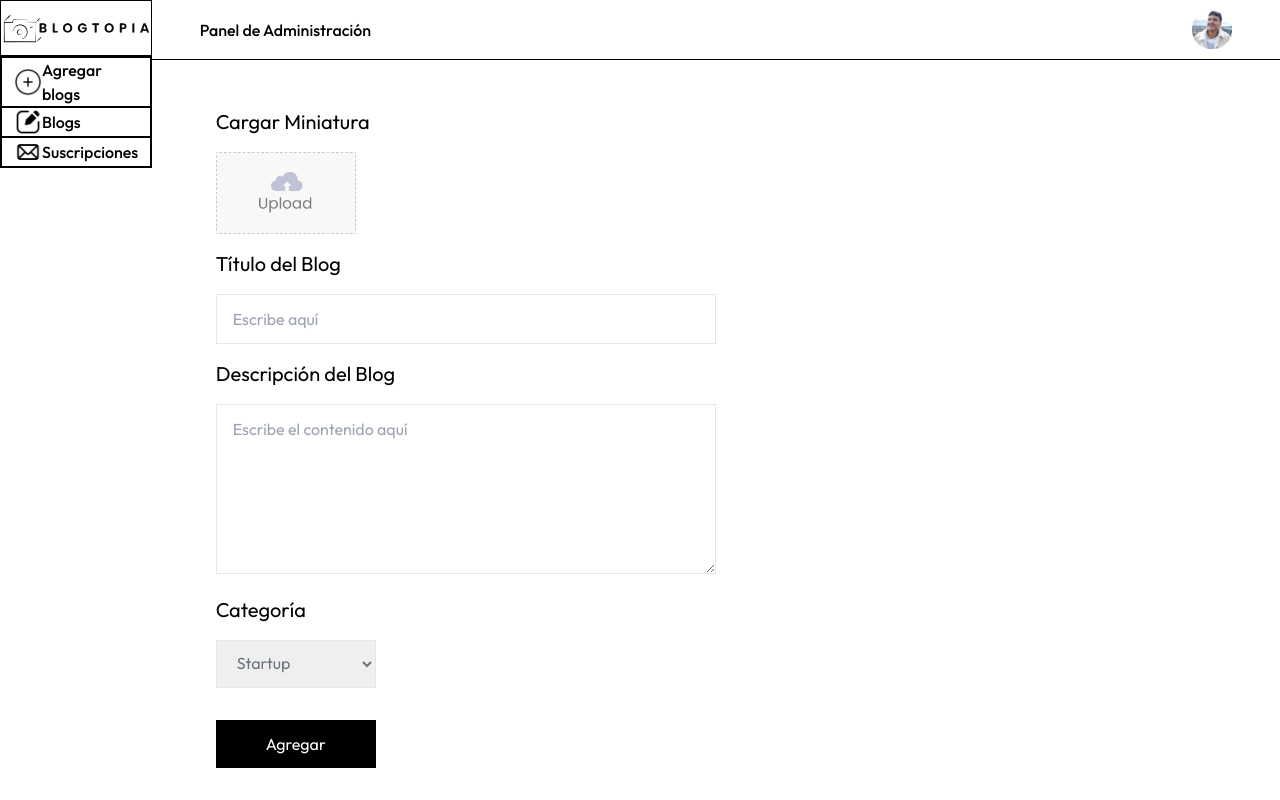
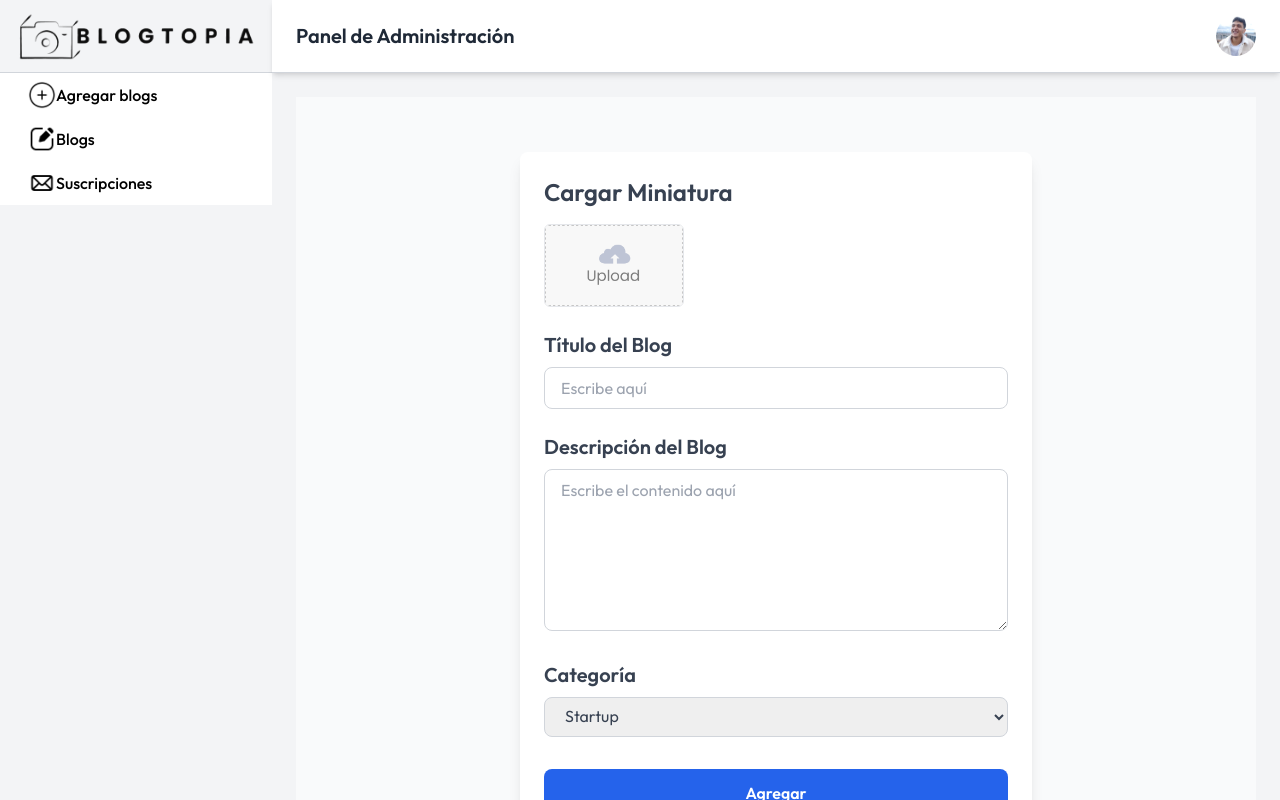
Before and after one commit to JohanECanoR11/blogotopia, a Next.js app: page /admin/addProduct in a window 1280 px wide. Built offline with nearby package versions, Linux system fonts and the light colour scheme.

Commit message:
Update styles

```diff
--- a/Components/AdminComponents/Sidebar.jsx
+++ b/Components/AdminComponents/Sidebar.jsx
@@ -5,23 +5,25 @@ import React from 'react'
 
 const Sidebar = () => {
   return (
-    <div className='flex flex-col bg-slate-100'>
-      <div className='px-2 sm:pl-14 py-3 border border-black'>
-        <Image src={assets.logo} width={170} alt='' />
+    <div className='flex flex-col bg-gray-100 h-screen'>
+      <div className='px-4 py-3 border-b border-gray-300'>
+        <Image src={assets.logo} width={240} alt='Logo' />
       </div>
-      <div className="w-28 sm:w-80 h-[100vh] relative py-12 border border-black">
-        <div className="w-[50%] sm:w-[80%] absolute right-0">
-          <Link href='/admin/addProduct' className="flex items-center border border-black gap-3 font-medium px-3 py-2 bg-white shadow-[-5px_5px_0px_#000000]">
-            <Image src={assets.add_icon} alt='' width={28} /><p>Agregar blogs</p>
+      <div className="flex flex-col w-64 sm:w-80 h-full py-6 border-r border-gray-300 bg-white">
+        <nav className="flex flex-col space-y-4 px-4">
+          <Link href='/admin/addProduct' className="flex items-center gap-3 font-medium px-3 py-2 rounded-lg hover:bg-gray-200 transition-colors">
+            <Image src={assets.add_icon} alt='Agregar' width={28} />
+            <p>Agregar blogs</p>
           </Link>
-          <Link href='/admin/blogList' className="mt-5 flex items-center border border-black gap-3 font-medium px-3 py-2 bg-white shadow-[-5px_5px_0px_#000000]">
-            <Image src={assets.blog_icon} alt='' width={28} /><p>Blogs</p>
+          <Link href='/admin/blogList' className="flex items-center gap-3 font-medium px-3 py-2 rounded-lg hover:bg-gray-200 transition-colors">
+            <Image src={assets.blog_icon} alt='Blogs' width={28} />
+            <p>Blogs</p>
           </Link>
-          <Link href='/admin/subscriptions' className="mt-5 flex items-center border border-black gap-3 font-medium px-3 py-2 bg-white shadow-[-5px_5px_0px_#000000]">
-            <Image src={assets.email_icon} alt='' width={28} /><p>Suscripciones</p>
+          <Link href='/admin/subscriptions' className="flex items-center gap-3 font-medium px-3 py-2 rounded-lg hover:bg-gray-200 transition-colors">
+            <Image src={assets.email_icon} alt='Suscripciones' width={28} />
+            <p>Suscripciones</p>
           </Link>
-        </div>
-
+        </nav>
       </div>
     </div>
   )
--- a/app/admin/addProduct/page.jsx
+++ b/app/admin/addProduct/page.jsx
@@ -6,21 +6,19 @@ import React, { useState } from 'react'
 import { toast } from 'react-toastify'
 
 const page = () => {
-
   const [image, setImage] = useState(false);
   const [data, setData] = useState({
-    title:"",
-    description:"",
-    category:"Startup",
-    author:"Johan Cano",
-    authorImg:"/author_img.png"
+    title: "",
+    description: "",
+    category: "Startup",
+    author: "Johan Cano",
+    authorImg: "/author_img.png"
   });
 
   const onChangeHandler = (event) => {
     const name = event.target.name;
     const value = event.target.value;
-    setData(data => ({...data, [name] : value}));
-    console.log(data);
+    setData(data => ({ ...data, [name]: value }));
   }
 
   const onSubmitHandler = async (e) => {
@@ -38,42 +36,81 @@ const page = () => {
       toast.success(response.data.msg);
       setImage(false);
       setData({
-        title:"",
-        description:"",
-        category:"Startup",
-        author:"Johan Cano",
-        authorImg:"/author_img.png"
+        title: "",
+        description: "",
+        category: "Startup",
+        author: "Johan Cano",
+        authorImg: "/author_img.png"
       });
-    }
-    else {
+    } else {
       toast.error("¡Error!")
     }
   }
 
   return (
-    <>
-      <form onSubmit={onSubmitHandler} className='pt-5 px-5 sm:pt-12 sm:pl-16'>
-        <p className='text-xl'>Cargar Miniatura</p>
-        <label htmlFor="image">
-          <Image className='mt-4' src={!image?assets.upload_area:URL.createObjectURL(image)} width={140} height={70} alt='' />
+    <div className="bg-gray-50 min-h-screen p-5 sm:p-12 flex justify-center items-center">
+      <form onSubmit={onSubmitHandler} className="bg-white shadow-lg rounded-lg p-6 max-w-lg w-full">
+        <p className="text-2xl font-semibold text-gray-700">Cargar Miniatura</p>
+        <label htmlFor="image" className="block mt-4 cursor-pointer">
+          <Image
+            className="rounded-md border"
+            src={!image ? assets.upload_area : URL.createObjectURL(image)}
+            width={140}
+            height={70}
+            alt="Upload area"
+          />
         </label>
-        <input onChange={(e) => setImage(e.target.files[0])} type="file" id='image' hidden required />
-        <p className='text-xl mt-4'>Título del Blog</p>
-        <input name='title' onChange={onChangeHandler} value={data.title} className='w-full sm:w-[500px] mt-4 px-4 py-3 border' type="text" placeholder='Escribe aquí' required />
-        <p className='text-xl mt-4'>Descripción del Blog</p>
-        <textarea name='description' onChange={onChangeHandler} value={data.description} className='w-full sm:w-[500px] mt-4 px-4 py-3 border' type="text" placeholder='Escribe el contenido aquí' rows={6} required />
-        <p className='text-xl mt-4'>Categoría</p>
-        <select name="category" onChange={onChangeHandler} value={data.category} className='w-40 mt-4 px-4 py-3 border text-gray-500'>
+        <input
+          onChange={(e) => setImage(e.target.files[0])}
+          type="file"
+          id="image"
+          hidden
+          required
+        />
+
+        <p className="text-xl font-semibold text-gray-700 mt-6">Título del Blog</p>
+        <input
+          name="title"
+          onChange={onChangeHandler}
+          value={data.title}
+          className="w-full mt-2 px-4 py-2 border border-gray-300 rounded-lg focus:outline-none focus:ring-2 focus:ring-blue-500"
+          type="text"
+          placeholder="Escribe aquí"
+          required
+        />
+
+        <p className="text-xl font-semibold text-gray-700 mt-6">Descripción del Blog</p>
+        <textarea
+          name="description"
+          onChange={onChangeHandler}
+          value={data.description}
+          className="w-full mt-2 px-4 py-2 border border-gray-300 rounded-lg focus:outline-none focus:ring-2 focus:ring-blue-500"
+          placeholder="Escribe el contenido aquí"
+          rows={6}
+          required
+        />
+
+        <p className="text-xl font-semibold text-gray-700 mt-6">Categoría</p>
+        <select
+          name="category"
+          onChange={onChangeHandler}
+          value={data.category}
+          className="w-full mt-2 px-4 py-2 border border-gray-300 rounded-lg focus:outline-none focus:ring-2 focus:ring-blue-500 text-gray-700"
+        >
           <option value="Startup">Startup</option>
           <option value="Tecnología">Tecnología</option>
           <option value="Estilo de Vida">Estilo de Vida</option>
         </select>
-        <br />
-        <button type='submit' className='mt-8 w-40 h-12 bg-black text-white'>Agregar</button>
+
+        <button
+          type="submit"
+          className="mt-8 w-full py-3 bg-blue-600 text-white font-semibold rounded-lg hover:bg-blue-700 transition duration-300"
+        >
+          Agregar
+        </button>
       </form>
-    </>
-  )
-
+    </div>
+  );
 }
 
-export default page
+export default page;
--- a/app/admin/blogList/page.jsx
+++ b/app/admin/blogList/page.jsx
@@ -5,7 +5,6 @@ import React, { useEffect, useState } from 'react'
 import { toast } from 'react-toastify';
 
 const page = () => {
-
   const [blogs, setBlogs] = useState([]);
 
   const fetchBlogs = async () => {
@@ -14,25 +13,25 @@ const page = () => {
   }
 
   const deleteBlog = async (mongoId) => {
-    const response = await axios.delete('/api/blog',{
-      params:{
-        id:mongoId
+    const response = await axios.delete('/api/blog', {
+      params: {
+        id: mongoId
       }
-    })
+    });
     toast.success(response.data.msg);
     fetchBlogs();
   }
 
   useEffect(() => {
     fetchBlogs()
-  },[])
+  }, [])
 
   return (
     <div className='flex-1 pt-5 px-5 sm:pt-12 sm:pl-16'>
-      <h1>Blogs</h1>
-      <div className="relative h-[80vh] max-w-[850px] overflow-x-auto mt-4 border border-gray-400 scrollbar-hide">
+      <h1 className="text-2xl font-semibold text-gray-700 mb-6">Administrar Blogs</h1>
+      <div className="relative h-[80vh] max-w-[850px] overflow-x-auto mt-4 border border-gray-300 shadow-md rounded-lg scrollbar-hide">
         <table className='w-full text-sm text-gray-500'>
-          <thead className='text-sm text-gray-700 text-left uppercase bg-gray-50'>
+          <thead className='text-sm text-gray-700 text-left uppercase bg-gray-100'>
             <tr>
               <th scope='col' className='hidden sm:block px-6 py-3'>
                 Nombre del Autor
@@ -48,10 +47,18 @@ const page = () => {
               </th>
             </tr>
           </thead>
-          <tbody>
-            {blogs.map((item, index) => {
-              return <BlogTableItem key={index} mongoId={item._id} title={item.title} author={item.author} authorImg={item.authorImg} date={item.date} deleteBlog={deleteBlog} />
-            })}
+          <tbody className='bg-white divide-y divide-gray-200'>
+            {blogs.map((item, index) => (
+              <BlogTableItem
+                key={index}
+                mongoId={item._id}
+                title={item.title}
+                author={item.author}
+                authorImg={item.authorImg}
+                date={item.date}
+                deleteBlog={deleteBlog}
+              />
+            ))}
           </tbody>
         </table>
       </div>
@@ -59,4 +66,4 @@ const page = () => {
   )
 }
 
-export default page
+export default page;
--- a/app/admin/layout.jsx
+++ b/app/admin/layout.jsx
@@ -4,21 +4,20 @@ import Image from "next/image";
 import { ToastContainer } from "react-toastify";
 import 'react-toastify/dist/ReactToastify.css'
 
-export default function Layout({children}){
+export default function Layout({ children }) {
   return (
-    <>
-      <div className="flex">
-        <ToastContainer theme="dark" />
-        <Sidebar/>
-        <div className="flex flex-col w-full">
-          <div className="flex items-center justify-between w-full py-3 max-h-[60px] px-12 border-b border-black">
-            <h3 className="font-medium">Panel de Administración</h3>
-            <Image src={assets.profile_icon} width={40} alt="" />
-          </div>
+    <div className="flex h-screen bg-gray-100">
+      <ToastContainer theme="dark" />
+      <Sidebar />
+      <div className="flex-1 flex flex-col">
+        <header className="flex items-center justify-between w-full py-4 px-6 bg-white border-b border-gray-300 shadow-md">
+          <h3 className="text-xl font-semibold text-gray-800">Panel de Administración</h3>
+          <Image src={assets.profile_icon} width={40} height={40} alt="Profile Icon" className="rounded-full" />
+        </header>
+        <main className="flex-1 p-6 overflow-auto">
           {children}
-        </div>
+        </main>
       </div>
-
-    </>
+    </div>
   )
 }
--- a/app/admin/page.jsx
+++ b/app/admin/page.jsx
@@ -1,11 +1,38 @@
-import React from 'react'
+import React from 'react';
 
-const page = () => {
+const AdminDashboard = () => {
   return (
-    <div>
+    <div className="min-h-screen bg-gray-100 p-6">
+      <h1 className="text-3xl font-bold text-center mb-8">¡Bienvenido!</h1>
 
+      <div className="grid grid-cols-1 md:grid-cols-2 lg:grid-cols-3 gap-6">
+
+        <div className="bg-white shadow-lg rounded-lg p-6">
+          <h2 className="text-xl font-semibold">Publicaciones</h2>
+          <p className="text-gray-500">Total: 120</p>
+        </div>
+
+        <div className="bg-white shadow-lg rounded-lg p-6">
+          <h2 className="text-xl font-semibold">Usuarios</h2>
+          <p className="text-gray-500">Total: 35</p>
+        </div>
+
+        <div className="bg-white shadow-lg rounded-lg p-6">
+          <h2 className="text-xl font-semibold">Comentarios</h2>
+          <p className="text-gray-500">Total: 350</p>
+        </div>
+
+        <div className="bg-white shadow-lg rounded-lg p-6 col-span-full">
+          <h2 className="text-xl font-semibold mb-4">Accesos rápidos</h2>
+          <div className="grid grid-cols-2 md:grid-cols-3 gap-4">
+            <button className="bg-blue-500 text-white py-2 px-4 rounded">Gestionar Usuarios</button>
+            <button className="bg-green-500 text-white py-2 px-4 rounded">Ver Publicaciones</button>
+            <button className="bg-red-500 text-white py-2 px-4 rounded">Configuración</button>
+          </div>
+        </div>
+      </div>
     </div>
-  )
+  );
 }
 
-export default page
+export default AdminDashboard;
```
Also changed, not shown: app/admin/subscriptions/page.jsx (+21 -17 lines).
